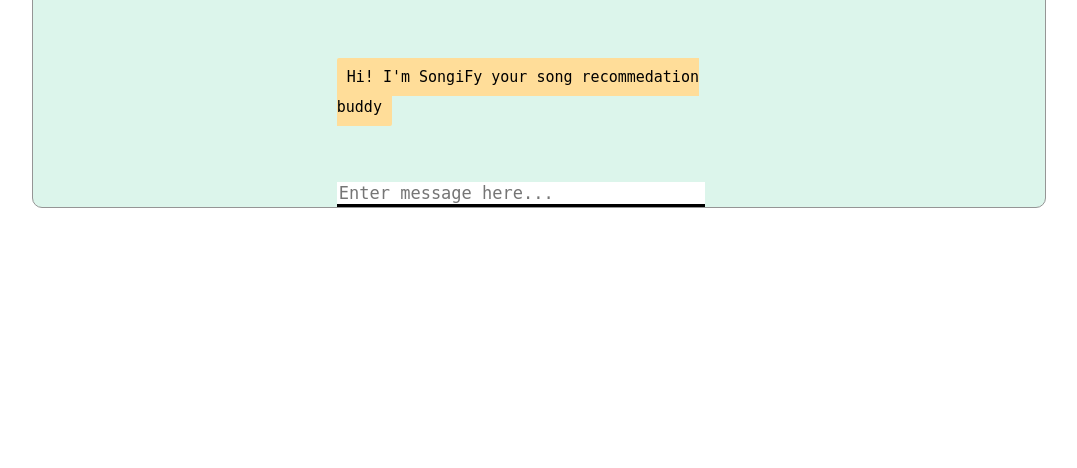
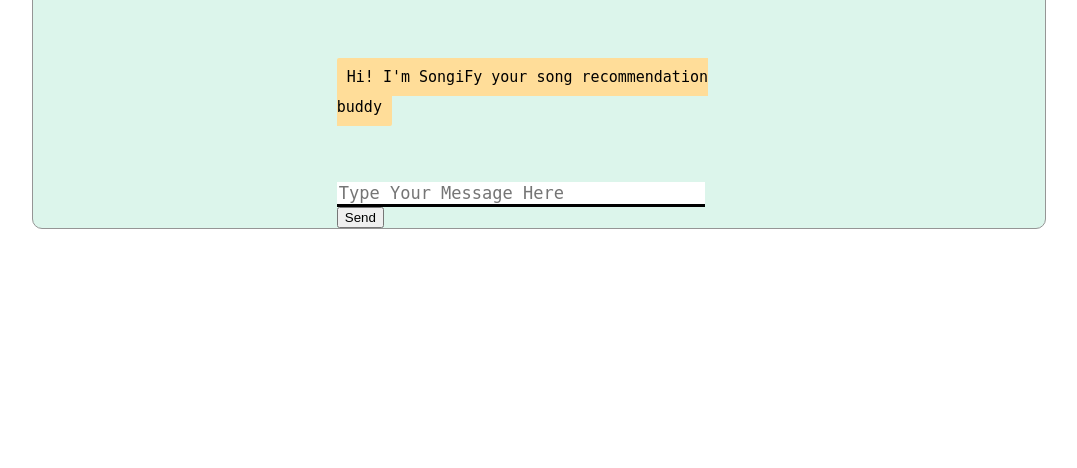
Before and after one commit to AYaaN01/songifyProj, a Flask app: page / in a window 1280 px wide. Shown: the part 112-580 px from the top of the page, without its empty margins (101-1178 px from the left). Run offline with Flask 2, Linux system fonts and the light colour scheme; some libraries are stand-ins or nearby versions.

Commit message:
added new format for getting useer text input and corrected jquery format

```diff
--- a/templates/index.html
+++ b/templates/index.html
@@ -9,48 +9,43 @@
 <div id='embed-iframe'></div>
   <div class="boxed">
     <iframe style="border-radius:10px" src="https://open.spotify.com/embed/track/7Kohy4v3KLWfUXlv9N3feB?utm_source=generator" width="100%" height="80px" frameBorder="0" allowfullscreen="" allow="autoplay; clipboard-write; encrypted-media; fullscreen; picture-in-picture"></iframe>
-    <div>
-      <div id="chatbox">
-        <p class="botText">
-            <span>Hi! I'm SongiFy your song recommedation buddy</span>
-        </p>
+    <div class="container">
+      <div class="row">
+          <div class="col-sm-6 offset-sm-3">
+              <div id="chatbox" class="border border-success">
+                  <p class="botText"><span>Hi! I'm SongiFy your song recommendation buddy</span></p>
               </div>
               <div id="userInput">
-        <input id="textInput" type="text" name="usermsg" placeholder="Enter message here..." />
+                  <input id="textInput" class="form-control" type="text" name="msg" placeholder="Type Your Message Here">
+                  <input id="buttonInput" class="btn btn-success form-control" type="submit" value="Send">
               </div>
           </div>
+      </div>
+
   <script>
-      function getBotResponse() {
-        var rawText = $("#textInput").val();
-        var userHtml = '<p class="userText"><span>' + rawText + "</span></p>";
+      function getResponse() {
+          let userText = $("#textInput").val();
+          let userHtml = '<p class="userText"><span>' + userText + '</span></p>';
           $("#textInput").val("");
           $("#chatbox").append(userHtml);
-        document
-          .getElementById("userInput")
-          .scrollIntoView({ block: "start", behavior: "smooth" });
-        $.get("/get", { msg: rawText }).done(function(data) {
-          var botHtml = '<p class="botText"><span>' + data + "</span></p>";
+          document.getElementById('userInput').scrollIntoView({block: 'start', behavior: 'smooth'});
+          $.get("/get", { msg: userText }).done(function(data) {
+          var botHtml = '<p class="botText"><span>' + data + '</span></p>';
           $("#chatbox").append(botHtml);
-          document
-            .getElementById("userInput")
-            .scrollIntoView({ block: "start", behavior: "smooth" });
+          document.getElementById('userInput').scrollIntoView({block: 'start', behavior: 'smooth'});
   });
   }
       $("#textInput").keypress(function(e) {
-        if (e.which == 13) {
-          getBotResponse();
+      //if enter key is pressed
+          if(e.which == 13) {
+              getResponse();
           }
       });
-
-    /*
-    window.onSpotifyIframeApiReady = (IFrameAPI) => {
-        let element = document.getElementById('embed-iframe');
-        let options = {
-            uri: 'spotify:playlist:37i9dQZF1EIWkN17HuTXyC'
-        };
-        let callback = (EmbedController) => {};
-        IFrameAPI.createController(element, options, callback);
-    };*/
-
+      $("#buttonInput").click(function() {
+          getResponse();
+      });
       </script>
+      <script src="https://ajax.googleapis.com/ajax/libs/jquery/3.4.1/jquery.min.js"></script>
+      <script src="https://cdnjs.cloudflare.com/ajax/libs/popper.js/1.14.7/umd/popper.min.js"></script>
+  </div>
 {% endblock body %}
```
Lines whose indentation alone changed are shown as unchanged.
